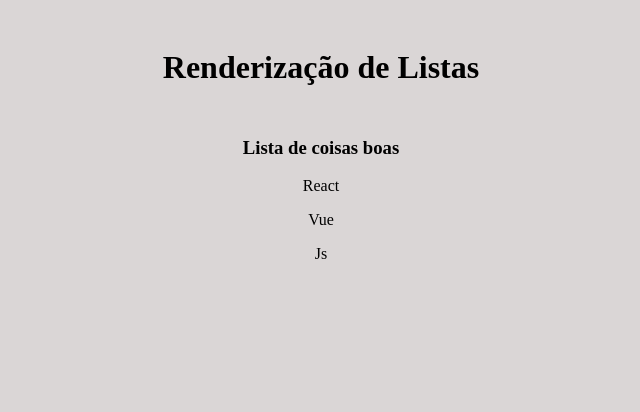
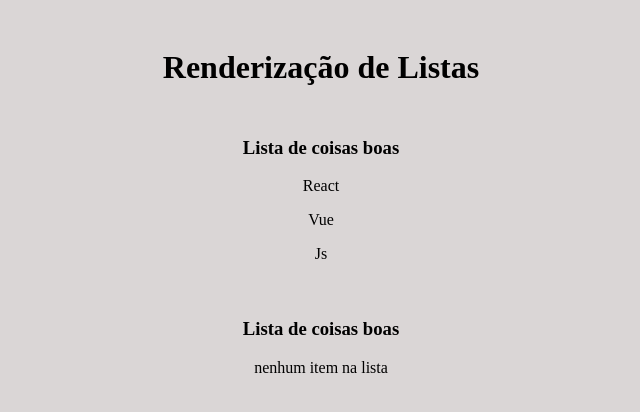
Before and after one commit to RusthenRonald/Projeto-React, a React (Create React App) app in the folder meu-projeto/: page / in a window 1280 px wide. Shown: the top 412 px of the page, without its empty margins (319-959 px from the left). Built offline with nearby package versions, Linux system fonts and the light colour scheme.

Commit message:
utilizando condição ternária

```diff
--- a/meu-projeto/src/App.js
+++ b/meu-projeto/src/App.js
@@ -9,6 +9,7 @@ function App() {
     <div className="App">
         <h1>Renderização de Listas</h1>
         <Lista itens={minhalista}/>
+        <Lista itens={[]}/>
     </div>
   );
 }
--- a/meu-projeto/src/components/Lista.js
+++ b/meu-projeto/src/components/Lista.js
@@ -2,10 +2,12 @@ function Lista ({itens}){
     return(
         <div>
             <h3>Lista de coisas boas</h3>
-            {
+            {itens.length>0 ? (
                 itens.map((itens,index)=>(
                     <p key={index}>{itens}</p>
-                ))
+                ))) : (
+                    <p>nenhum item na lista</p>
+                )
             }
         </div>
     )
```
